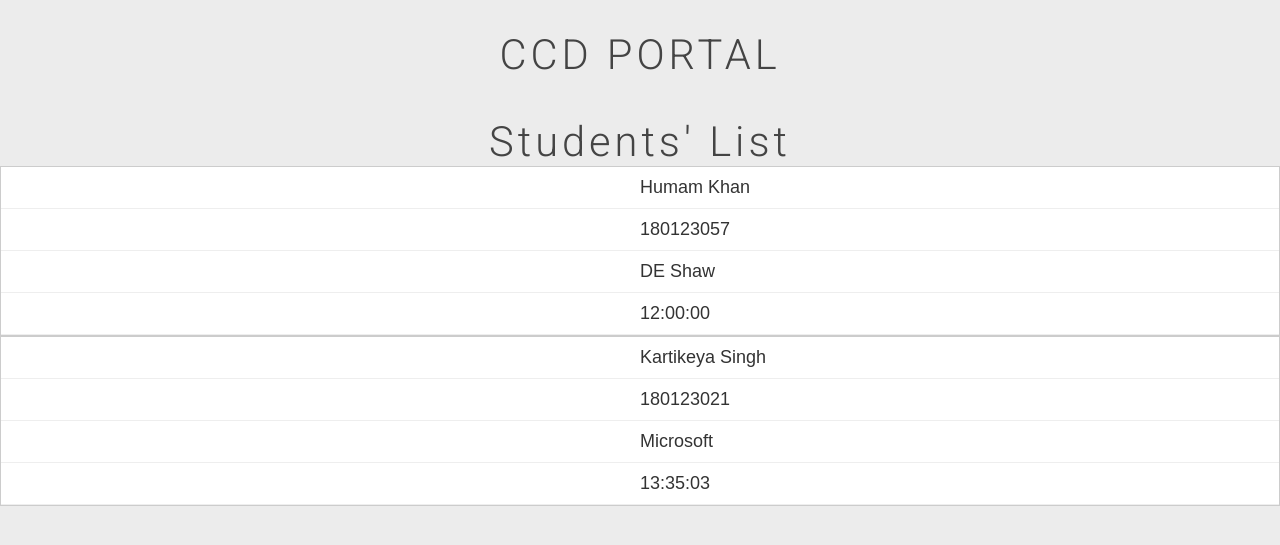
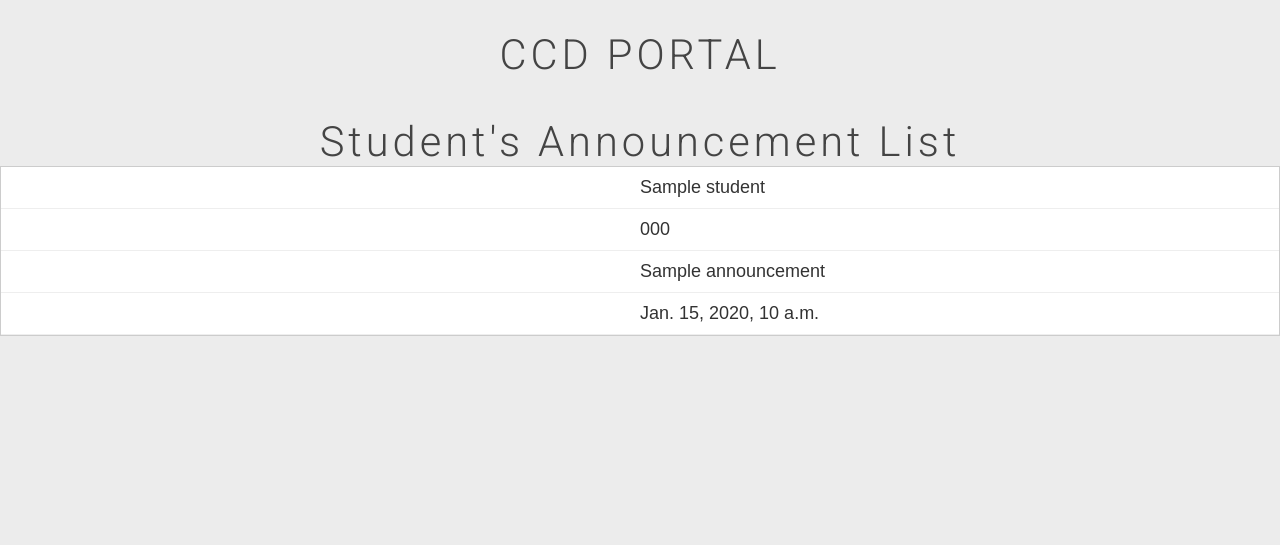
Before and after one commit to humamkhan2k/CCD-Portal, a Django app: template CCD/CCD/templates/homepage.html in a window 1280 px wide. Shown: the part 50-595 px from the top of the page. Run offline with Django 3.2, Linux system fonts and the light colour scheme; the template is opened without the code that fills it: most values are stand-ins (such as "Sample title", 1, 10 or a date in 2020); parts of the project's set-up code (start-up, migrations or seed data) failed here and were passed over; some libraries are stand-ins or nearby versions.

Commit message:
Stdents Announcement List Created

```diff
--- a/CCD/CCD/main/admin.py
+++ b/CCD/CCD/main/admin.py
@@ -1,5 +1,6 @@
 from django.contrib import admin
-from .models import UserProfile
+from .models import UserProfile,StudentsAnnouncement
 # Register your models here.
 
 admin.site.register(UserProfile)
+admin.site.register(StudentsAnnouncement)
--- a/CCD/CCD/templates/homepage.html
+++ b/CCD/CCD/templates/homepage.html
@@ -10,7 +10,7 @@
 
       </header>
       <br><br>
-      <h1 align="center"> Students' List </h1>
+      <h1 align="center"> Student's Announcement List </h1>
       <table>
         <thead>
           <tr class="table-headers">
@@ -20,7 +20,7 @@
             <th>Roll Number
 
             </th>
-            <th>Company Call
+            <th>Company's Announcment Call
                 <i style="float: right; margin-top:5px;font-size: 15px; margin-right: 10px;"class="fa fa-sort" aria-hidden="true"></i>
             </th>
             <th>Call Time
@@ -29,18 +29,14 @@
           </tr>
         </thead>
         <tbody>
+        {% for announcement in all_Announcement %}
           </tr>
-            <td>Humam Khan</td>
-            <td>180123057</td>
-            <td>DE Shaw</td>
-            <td>12:00:00</td>
+            <td>{{ announcement.student }}</td>
+            <td>{{ announcement.rollnumber }}</td>
+            <td>{{ announcement.Announcement }}</td>
+            <td>{{ announcement.AnnouncementTime }}</td>
           </tr>
-          </tr>
-            <td>Kartikeya Singh</td>
-            <td>180123021</td>
-            <td>Microsoft</td>
-            <td>13:35:03</td>
-          </tr>
+          {% endfor %}
         </tbody>
       </table>
 
--- a/CCD/CCD/urls.py
+++ b/CCD/CCD/urls.py
@@ -28,4 +28,5 @@
     url(r'^portal/$', core_views.portal, name='portal'),
     url(r'^logout/$', LogoutView.as_view(template_name= 'login.html'), name='logout'),
     url(r'^signup/$', core_views.signup, name='signup'),
+    url(r'^portal/add_students_announcement/$',core_views.StudentsAnnouncmentview.as_view(),name='studentannouncement'),
 ]
```
Also changed, not shown: CCD/CCD/main/forms.py (+6 -1 lines), CCD/CCD/main/models.py (+7 -1 lines), CCD/CCD/main/views.py (+12 -3 lines), CCD/CCD/templates/Student_Announcement_create.html (added, +8 -0 lines), CCD/CCD/templates/home.html (+3 -28 lines), CCD/CCD/main/migrations/0005_auto_20200215_0513.py (added), CCD/CCD/main/migrations/0006_auto_20200215_0558.py (added), CCD/db.sqlite3.
